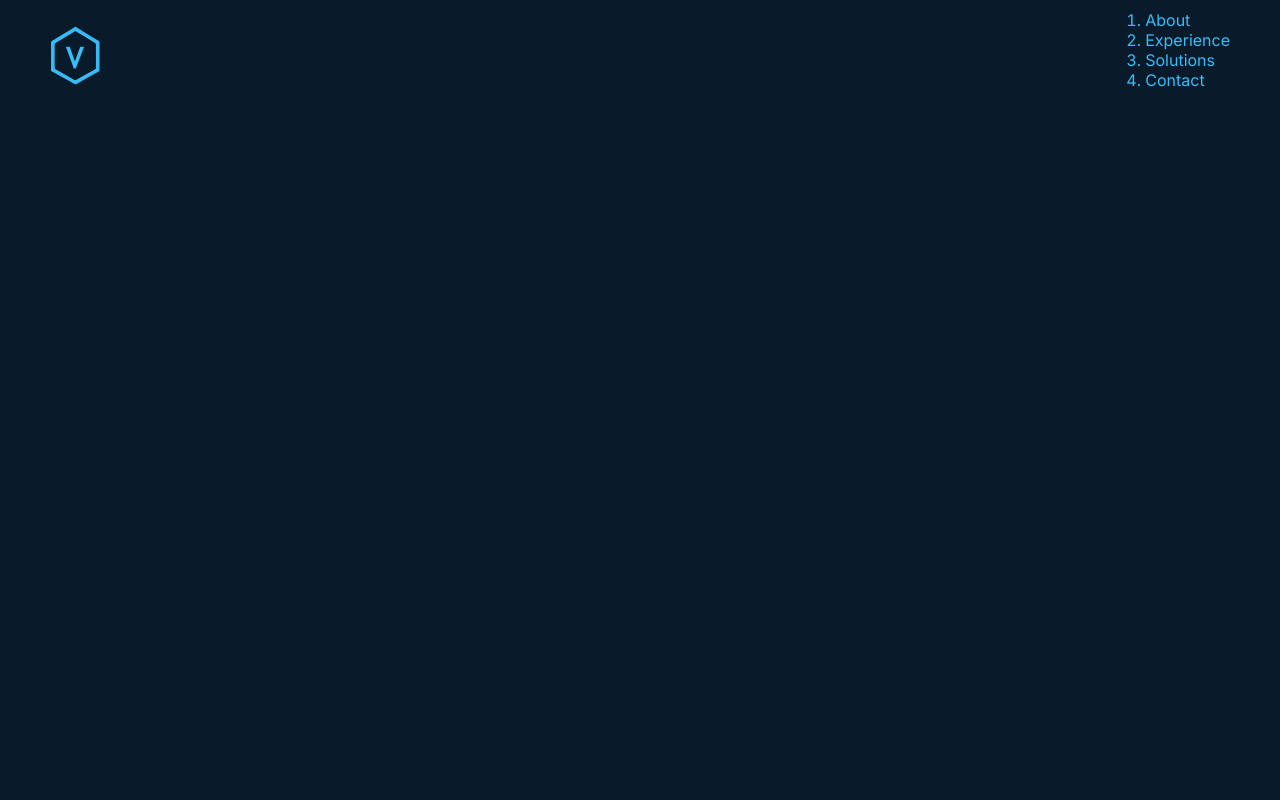
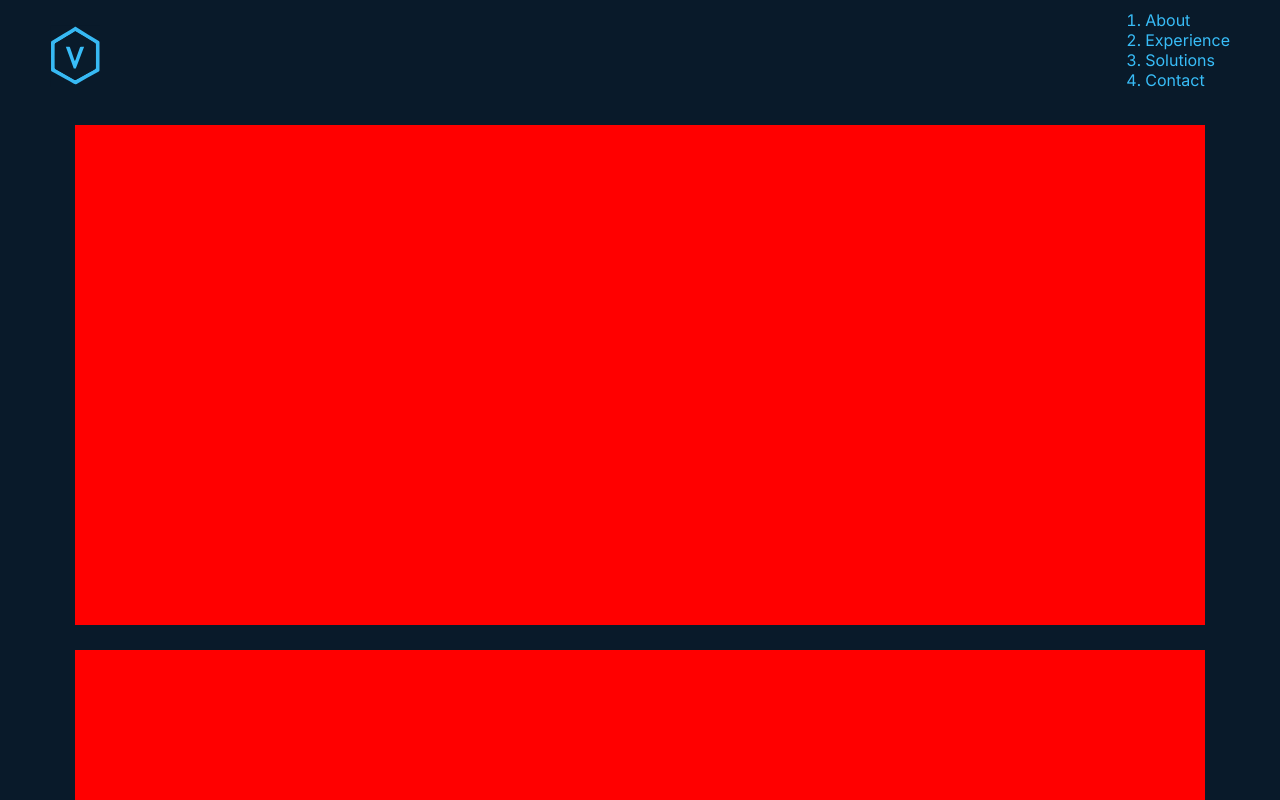
Before and after one commit to Vishwa061/vishwa-innovates, a Gatsby site: page / in a window 1280 px wide. Shown: the top 800 px of the page. Built offline with nearby package versions, Linux system fonts and the light colour scheme; Gatsby itself is replaced by a stand-in of ours.

Commit message:
added section layout

```diff
--- a/src/components/Layout/Layout.module.scss
+++ b/src/components/Layout/Layout.module.scss
@@ -2,9 +2,13 @@
   background-color: var(--dark-navy-blue);
   color: var(--light-blue);
   width: 100%;
-  height: 100vh;
+  height: 100%;
   padding: 0px 50px 0px 50px;
   box-sizing: border-box;
+}
+
+.main {
+  padding: 25px;
 }
 
 // https://www.w3schools.com/accessibility/accessibility_skip_links.php
--- a/src/components/Layout/Layout.tsx
+++ b/src/components/Layout/Layout.tsx
@@ -13,7 +13,9 @@ export default ({ children }: LayoutProps) => {
         Skip to main content
       </a>
       <Header />
-      <main id="content">{children}</main>
+      <main id="content" className={classes.main}>
+        {children}
+      </main>
       <Footer />
     </div>
   )
--- a/src/components/index.ts
+++ b/src/components/index.ts
@@ -3,5 +3,21 @@ import Layout from "./Layout/Layout"
 import Header from "./Header/Header"
 import Footer from "./Footer/Footer"
 import Logo from "./Logo/Logo"
+import Intro from "./sections/Intro/Intro"
+import About from "./sections/About/About"
+import Contact from "./sections/Contact/Contact"
+import Experience from "./sections/Experience/Experience"
+import Solutions from "./sections/Solutions/Solutions"
 
-export { SEO, Layout, Header, Footer, Logo }
+export {
+  SEO,
+  Layout,
+  Header,
+  Footer,
+  Logo,
+  Intro,
+  About,
+  Experience,
+  Solutions,
+  Contact,
+}
--- /dev/null
+++ b/src/components/sections/About/About.tsx
@@ -0,0 +1,5 @@
+import React from "react"
+
+export default () => {
+  return <section id="about"></section>
+}
--- /dev/null
+++ b/src/components/sections/Contact/Contact.tsx
@@ -0,0 +1,5 @@
+import React from "react"
+
+export default () => {
+  return <section id="contact"></section>
+}
--- /dev/null
+++ b/src/components/sections/Experience/Experience.tsx
@@ -0,0 +1,5 @@
+import React from "react"
+
+export default () => {
+  return <section id="experience"></section>
+}
--- /dev/null
+++ b/src/components/sections/Intro/Intro.tsx
@@ -0,0 +1,5 @@
+import React from "react"
+
+export default () => {
+  return <section id="intro"></section>
+}
--- /dev/null
+++ b/src/components/sections/Solutions/Solutions.tsx
@@ -0,0 +1,5 @@
+import React from "react"
+
+export default () => {
+  return <section id="solutions"></section>
+}
--- a/src/pages/index.tsx
+++ b/src/pages/index.tsx
@@ -1,8 +1,24 @@
 import React from "react"
-import { Layout, SEO } from "@/components"
+import {
+  About,
+  Contact,
+  Experience,
+  Intro,
+  Layout,
+  SEO,
+  Solutions,
+} from "@/components"
 
 export default () => {
-  return <Layout> </Layout>
+  return (
+    <Layout>
+      <Intro />
+      <About />
+      <Experience />
+      <Solutions />
+      <Contact />
+    </Layout>
+  )
 }
 
 export const Head = () => <SEO />
--- a/src/styles/global.scss
+++ b/src/styles/global.scss
@@ -33,3 +33,11 @@ a {
   font-display: swap;
   src: url(/fonts/Inter-Bold.woff2) format("woff2");
 }
+
+section {
+  background-color: red;
+  padding-bottom: 500px;
+}
+section:not(:last-child) {
+  margin-bottom: 25px;
+}
```
Also changed, not shown: src/components/sections/About/About.module.scss (added), src/components/sections/Contact/Contact.module.scss (added), src/components/sections/Experience/Experience.module.scss (added), src/components/sections/Intro/Intro.module.scss (added), src/components/sections/Solutions/Solutions.module.scss (added).
